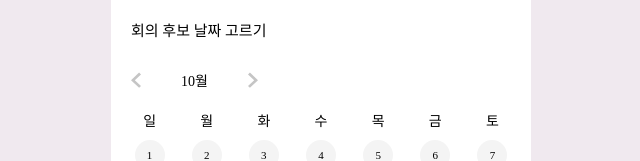
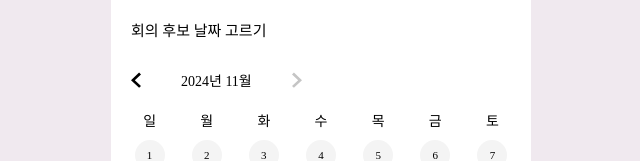
Before and after one commit to kimtaejin3/manaja, a React (Create React App) app: page / in a window 1280 px wide. Shown: the part 214-375 px from the top of the page, without its empty margins (319-959 px from the left). Built offline with nearby package versions, Linux system fonts and the light colour scheme.

Commit message:
update(Calendar.jsx): PrevButton, NextButton 생성

```diff
--- a/src/components/commons/Calendar.jsx
+++ b/src/components/commons/Calendar.jsx
@@ -1,28 +1,24 @@
 import styles from "./Calendar.module.scss";
 import arrowLeftIcon from "../../assets/arrow-left.svg";
 import arrowRightIcon from "../../assets/arrow-right.svg";
+import arrowLeftIcon_active from "../../assets/arrow-left_active.svg";
+import arrowRightIcon_active from "../../assets/arrow-right_active.svg";
+
+const dates = ["일", "월", "화", "수", "목", "금", "토"];
 
 export default function Calendar() {
   return (
     <div className={styles.container}>
       <div className={styles.header}>
-        <button>
-          <img src={arrowLeftIcon} alt="arrow_left_icon" />
-        </button>
-        <span>10월</span>
-        <button>
-          <img src={arrowRightIcon} alt="arrow_right_icon" />
-        </button>
+        <PrevButton />
+        <span>2024년 11월</span>
+        <NextButton />
       </div>
       <div className={styles.calendar}>
         <div className={styles.date}>
-          <span>일</span>
-          <span>월</span>
-          <span>화</span>
-          <span>수</span>
-          <span>목</span>
-          <span>금</span>
-          <span>토</span>
+          {dates.map((date) => (
+            <span key={date}>{date}</span>
+          ))}
         </div>
         <div className={styles.day}>
           {new Array(31).fill(0).map((val, index) => (
@@ -37,3 +33,25 @@ export default function Calendar() {
     </div>
   );
 }
+
+function PrevButton({ isActive = true }) {
+  return (
+    <button>
+      <img
+        src={isActive ? arrowLeftIcon_active : arrowLeftIcon}
+        alt="arrow_left_icon"
+      />
+    </button>
+  );
+}
+
+function NextButton({ isActive = false }) {
+  return (
+    <button>
+      <img
+        src={isActive ? arrowRightIcon_active : arrowRightIcon}
+        alt="arrow_right_icon"
+      />
+    </button>
+  );
+}
```
